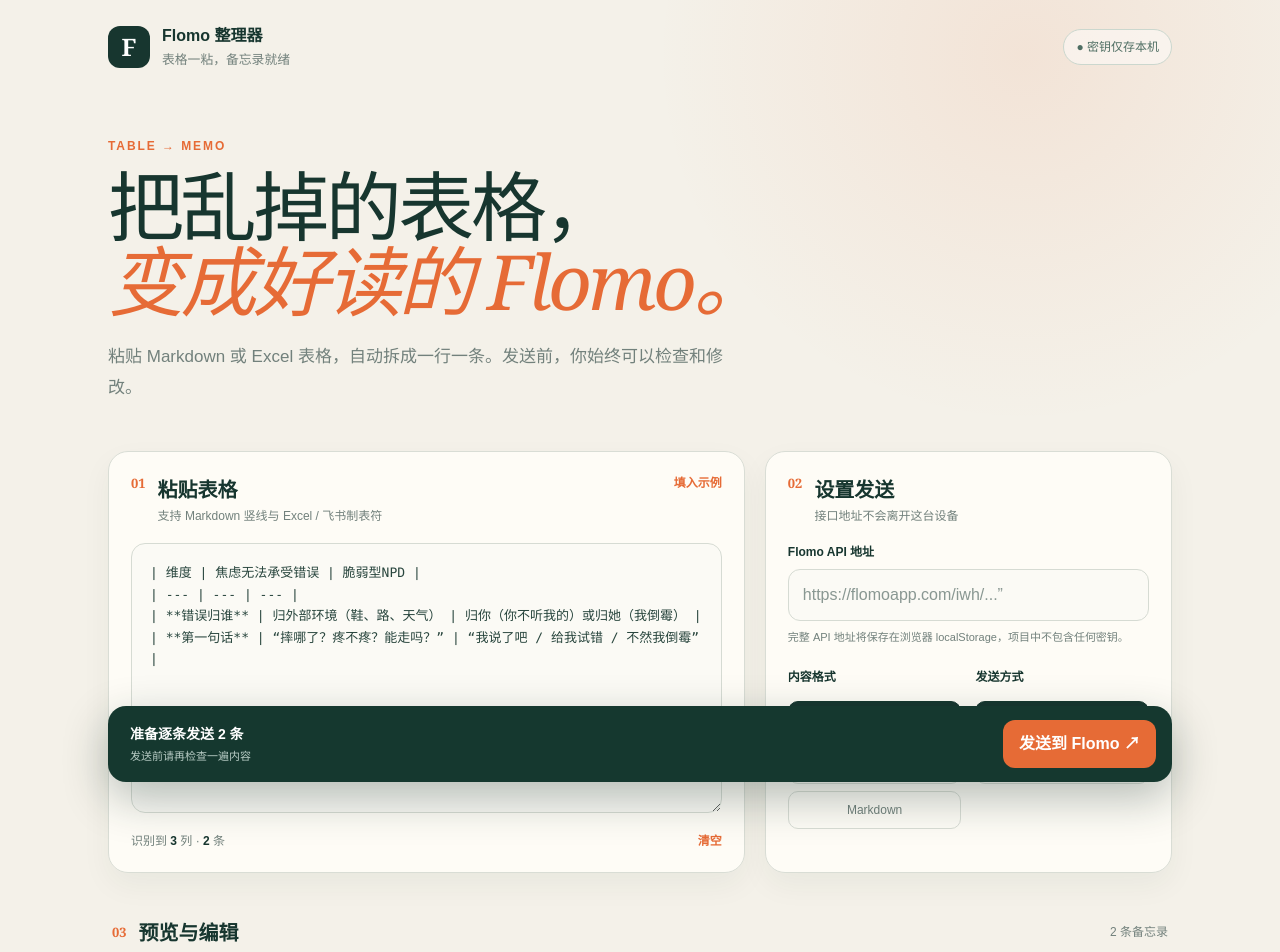
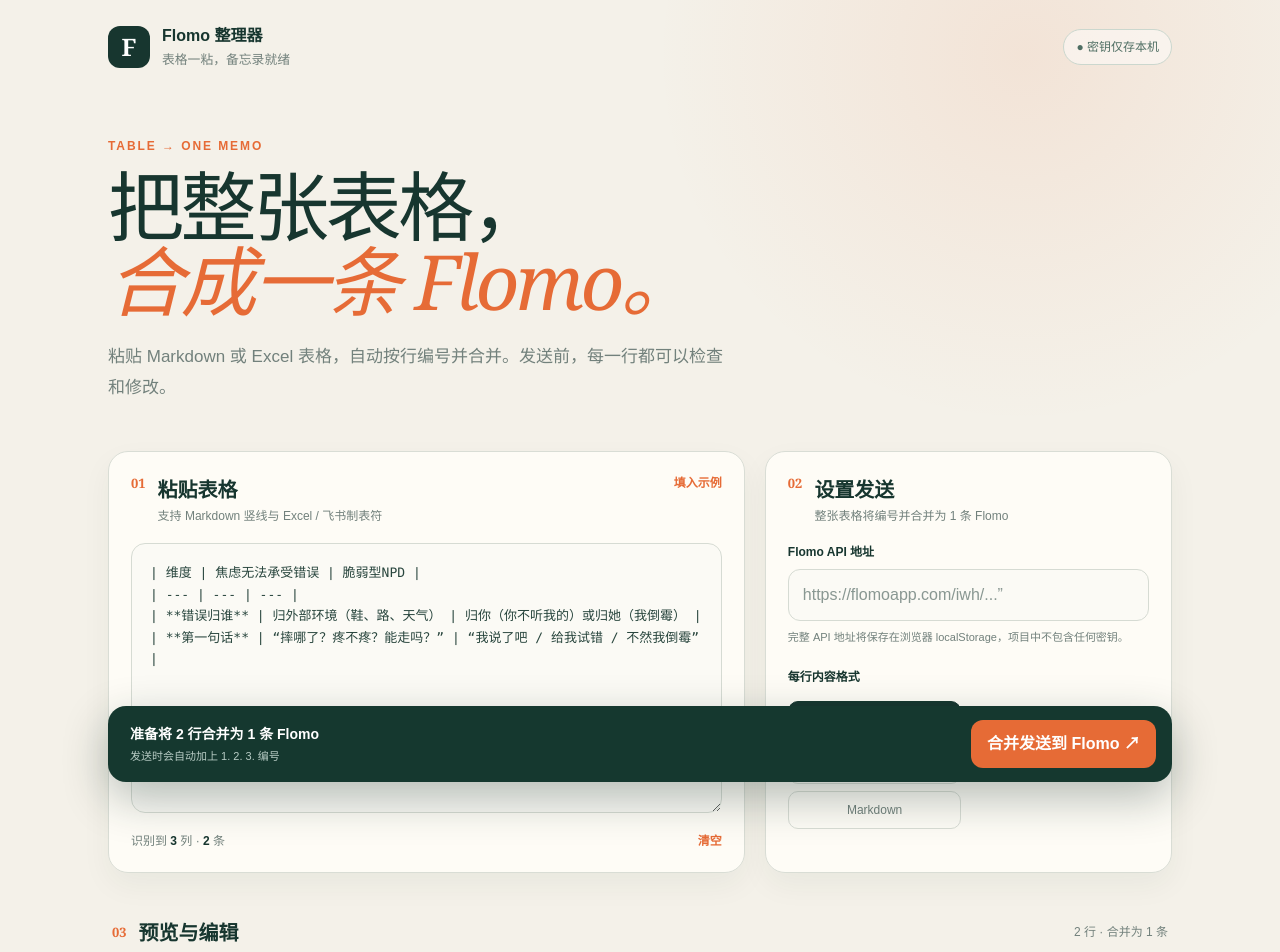
Before and after one commit to Bonnie0723/flomo-table-organizer, a Next.js app: page / in a window 1280 px wide. Shown: the top 952 px of the page. Built offline with nearby package versions, Linux system fonts and the light colour scheme.

Commit message:
Merge numbered table rows into one Flomo

```diff
--- a/app/page.tsx
+++ b/app/page.tsx
@@ -60,7 +60,6 @@
   const [raw, setRaw] = useState(EXAMPLE);
   const [endpoint, setEndpoint] = useState("");
   const [format, setFormat] = useState<Format>("inline");
-  const [mode, setMode] = useState<"separate" | "merged">("separate");
   const [items, setItems] = useState<Item[]>([]);
   const [message, setMessage] = useState("");
   const [sending, setSending] = useState(false);
@@ -89,32 +88,16 @@
     if (!endpoint.trim()) { setMessage("请先填入 Flomo API 地址"); return; }
     if (!targets.length) { setMessage("没有需要发送的内容"); return; }
     setSending(true); setMessage("");
-    if (mode === "merged") {
-      const content = targets.map((item) => item.text).join("\n\n");
+    const content = targets.map((item, index) => `${index + 1}. ${item.text}`).join("\n\n");
     setItems((cur) => cur.map((item) => targets.some((t) => t.id === item.id) ? { ...item, status: "sending" } : item));
     try {
       await postToFlomo(endpoint, content);
       setItems((cur) => cur.map((item) => targets.some((t) => t.id === item.id) ? { ...item, status: "sent", error: undefined } : item));
-        setMessage(`已合并保存 ${targets.length} 条内容`);
+      setMessage(`已将 ${targets.length} 行编号后合并保存为 1 条 Flomo`);
     } catch (error) {
       const reason = error instanceof Error ? error.message : "发送失败";
       setItems((cur) => cur.map((item) => targets.some((t) => t.id === item.id) ? { ...item, status: "failed", error: reason } : item));
       setMessage(`发送失败：${reason}`);
-      }
-    } else {
-      let success = 0;
-      for (const target of targets) {
-        setItems((cur) => cur.map((item) => item.id === target.id ? { ...item, status: "sending" } : item));
-        try {
-          await postToFlomo(endpoint, target.text);
-          success++;
-          setItems((cur) => cur.map((item) => item.id === target.id ? { ...item, status: "sent", error: undefined } : item));
-        } catch (error) {
-          const reason = error instanceof Error ? error.message : "发送失败";
-          setItems((cur) => cur.map((item) => item.id === target.id ? { ...item, status: "failed", error: reason } : item));
-        }
-      }
-      setMessage(`发送完成：成功 ${success} 条，失败 ${targets.length - success} 条`);
     }
     setSending(false);
   }
@@ -124,17 +107,17 @@
   return (
     <main>
       <header className="topbar"><div className="brand"><span className="mark">F</span><div><strong>Flomo 整理器</strong><small>表格一粘，备忘录就绪</small></div></div><span className="local-pill">● 密钥仅存本机</span></header>
-      <section className="hero"><p className="eyebrow">TABLE → MEMO</p><h1>把乱掉的表格，<br/><em>变成好读的 Flomo。</em></h1><p>粘贴 Markdown 或 Excel 表格，自动拆成一行一条。发送前，你始终可以检查和修改。</p></section>
+      <section className="hero"><p className="eyebrow">TABLE → ONE MEMO</p><h1>把整张表格，<br/><em>合成一条 Flomo。</em></h1><p>粘贴 Markdown 或 Excel 表格，自动按行编号并合并。发送前，每一行都可以检查和修改。</p></section>
 
       <div className="workspace">
         <section className="card input-card"><div className="section-title"><span>01</span><div><h2>粘贴表格</h2><p>支持 Markdown 竖线与 Excel / 飞书制表符</p></div><button className="text-button" onClick={() => setRaw(EXAMPLE)}>填入示例</button></div><textarea aria-label="粘贴表格内容" value={raw} onChange={(e) => setRaw(e.target.value)} placeholder="在这里粘贴表格…" /><div className="input-meta"><span>识别到 <b>{parsed.headers.length}</b> 列 · <b>{parsed.rows.length}</b> 条</span><button onClick={() => setRaw("")} className="clear">清空</button></div></section>
 
-        <section className="card settings-card"><div className="section-title"><span>02</span><div><h2>设置发送</h2><p>接口地址不会离开这台设备</p></div></div><label className="field"><span>Flomo API 地址</span><input type="password" value={endpoint} onChange={(e) => saveEndpoint(e.target.value)} placeholder="https://flomoapp.com/iwh/...”" autoComplete="off"/><small>完整 API 地址将保存在浏览器 localStorage，项目中不包含任何密钥。</small></label><div className="choice-grid"><fieldset><legend>内容格式</legend>{([["inline", "单行紧凑"], ["lines", "分行易读"], ["markdown", "Markdown"]] as const).map(([value,label]) => <label key={value}><input type="radio" name="format" checked={format === value} onChange={() => setFormat(value)}/><span>{label}</span></label>)}</fieldset><fieldset><legend>发送方式</legend>{([["separate", "逐条发送"], ["merged", "合并发送"]] as const).map(([value,label]) => <label key={value}><input type="radio" name="mode" checked={mode === value} onChange={() => setMode(value)}/><span>{label}</span></label>)}</fieldset></div></section>
+        <section className="card settings-card"><div className="section-title"><span>02</span><div><h2>设置发送</h2><p>整张表格将编号并合并为 1 条 Flomo</p></div></div><label className="field"><span>Flomo API 地址</span><input type="password" value={endpoint} onChange={(e) => saveEndpoint(e.target.value)} placeholder="https://flomoapp.com/iwh/...”" autoComplete="off"/><small>完整 API 地址将保存在浏览器 localStorage，项目中不包含任何密钥。</small></label><div className="choice-grid"><fieldset><legend>每行内容格式</legend>{([["inline", "单行紧凑"], ["lines", "分行易读"], ["markdown", "Markdown"]] as const).map(([value,label]) => <label key={value}><input type="radio" name="format" checked={format === value} onChange={() => setFormat(value)}/><span>{label}</span></label>)}</fieldset></div></section>
       </div>
 
-      <section className="preview"><div className="preview-head"><div><span className="step">03</span><h2>预览与编辑</h2></div><span>{items.length} 条备忘录</span></div>{parsed.headers.length > 0 && <div className="headers"><b>原表头</b>{parsed.headers.map((header, i) => <span key={`${header}-${i}`}>{header || `第 ${i + 1} 列`}</span>)}</div>}<div className="memo-list">{items.length ? items.map((item, index) => <article className={`memo ${item.status}`} key={item.id}><div className="memo-number">{String(index + 1).padStart(2,"0")}</div><textarea aria-label={`编辑第 ${index + 1} 条备忘录`} value={item.text} onChange={(e) => updateItem(item.id, e.target.value)}/><div className="status">{item.status === "sent" ? "✓ 已发送" : item.status === "sending" ? "发送中…" : item.status === "failed" ? `! ${item.error}` : "可编辑"}</div></article>) : <div className="empty">粘贴表格后，整理好的内容会出现在这里。</div>}</div></section>
+      <section className="preview"><div className="preview-head"><div><span className="step">03</span><h2>预览与编辑</h2></div><span>{items.length} 行 · 合并为 1 条</span></div>{parsed.headers.length > 0 && <div className="headers"><b>原表头</b>{parsed.headers.map((header, i) => <span key={`${header}-${i}`}>{header || `第 ${i + 1} 列`}</span>)}</div>}<div className="memo-list">{items.length ? items.map((item, index) => <article className={`memo ${item.status}`} key={item.id}><div className="memo-number">{index + 1}.</div><textarea aria-label={`编辑第 ${index + 1} 行内容`} value={item.text} onChange={(e) => updateItem(item.id, e.target.value)}/><div className="status">{item.status === "sent" ? "✓ 已发送" : item.status === "sending" ? "发送中…" : item.status === "failed" ? `! ${item.error}` : "可编辑"}</div></article>) : <div className="empty">粘贴表格后，整理好的内容会出现在这里。</div>}</div></section>
 
-      <div className="sendbar"><div><strong>{mode === "separate" ? `准备逐条发送 ${items.filter(i => i.status !== "sent").length} 条` : `准备合并 ${items.filter(i => i.status !== "sent").length} 条内容`}</strong><span>{message || "发送前请再检查一遍内容"}</span></div><div className="send-actions">{failed.length > 0 && <button className="retry" disabled={sending} onClick={() => send(failed)}>重试失败项</button>}<button className="send" disabled={sending || !items.length} onClick={() => send()}>{sending ? "正在发送…" : "发送到 Flomo ↗"}</button></div></div>
+      <div className="sendbar"><div><strong>准备将 {items.filter(i => i.status !== "sent").length} 行合并为 1 条 Flomo</strong><span>{message || "发送时会自动加上 1. 2. 3. 编号"}</span></div><div className="send-actions">{failed.length > 0 && <button className="retry" disabled={sending} onClick={() => send(failed)}>重试发送</button>}<button className="send" disabled={sending || !items.length} onClick={() => send()}>{sending ? "正在发送…" : "合并发送到 Flomo ↗"}</button></div></div>
       <footer>你的表格内容只在本页处理 · 可离线打开 · 可添加到主屏幕</footer>
     </main>
   );
```
Lines whose indentation alone changed are shown as unchanged.
